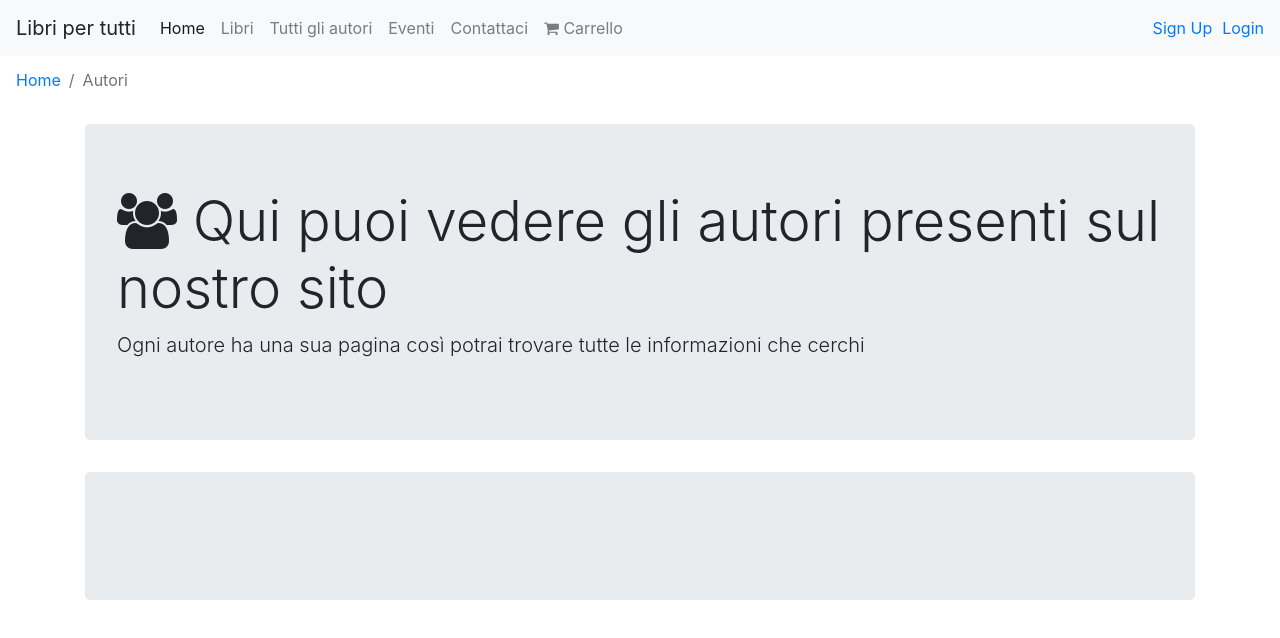
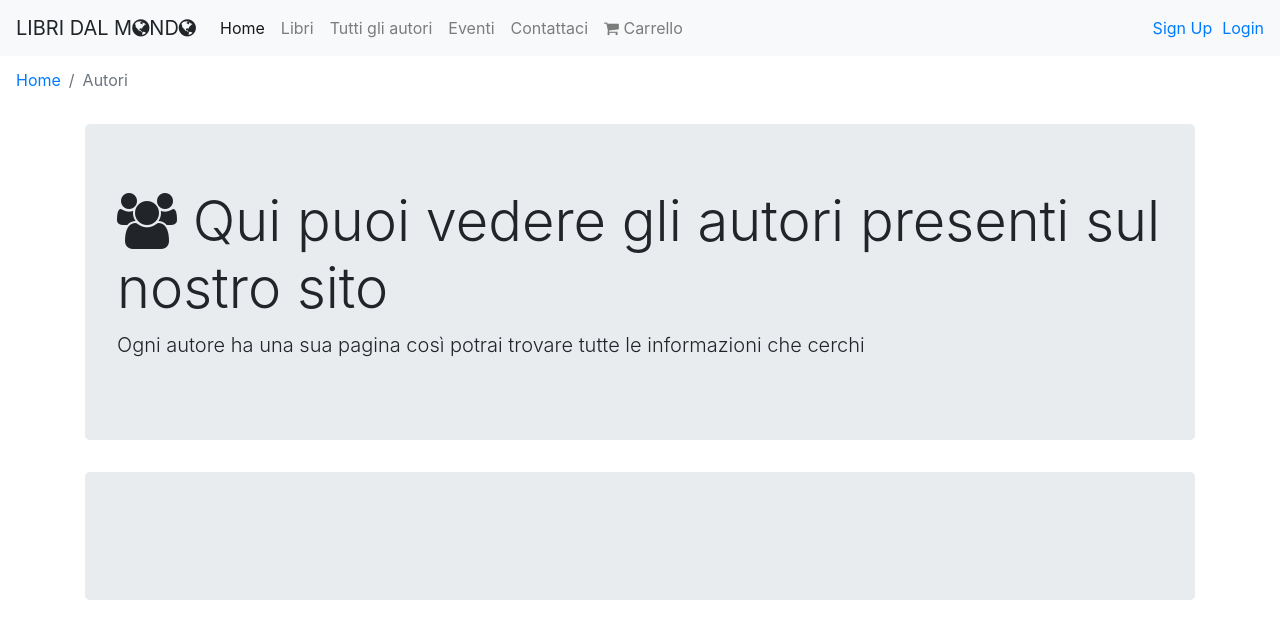
Before and after one commit to slinkydeveloper/hyp-2019-web-library, a website: page public/authors.html in a window 1280 px wide. Drawn offline with nearby package versions, Linux system fonts and the light colour scheme; no server answers.

Commit message:
canghe navbar w/ Libri dal mondo

```diff
--- a/public/authors.html
+++ b/public/authors.html
@@ -20,7 +20,7 @@
         crossorigin="anonymous"></script>
 
 <nav class="navbar navbar-expand-lg navbar-light bg-light">
-    <a class="navbar-brand">Libri per tutti</a>
+    <a class="navbar-brand">LIBRI DAL M<i class="fa fa-globe" aria-hidden="true"></i>ND<i class="fa fa-globe" aria-hidden="true"></i></a>
     <button class="navbar-toggler" type="button" data-toggle="collapse" data-target="#navbarSupportedContent"
             aria-controls="navbarSupportedContent" aria-expanded="false" aria-label="Toggle navigation">
         <span class="navbar-toggler-icon"></span>
```
Also changed, not shown: public/author.html (+2 -2 lines), public/book.html (+1 -1 lines), public/bookReservation.html (+1 -1 lines), public/books.html (+1 -1 lines), public/completedOrderShipping.html (+1 -1 lines), public/contactUs.html (+1 -1 lines), public/event.html (+1 -1 lines), public/events.html (+1 -1 lines), public/index.html (+1 -1 lines), public/login.html (+1 -1 lines), public/okLoginSignUp.html (+1 -1 lines), public/orderingAndShippingInformation.html (+1 -1 lines), public/personalInfoForShipping.html (+1 -1 lines), public/signUp.html (+1 -1 lines).
